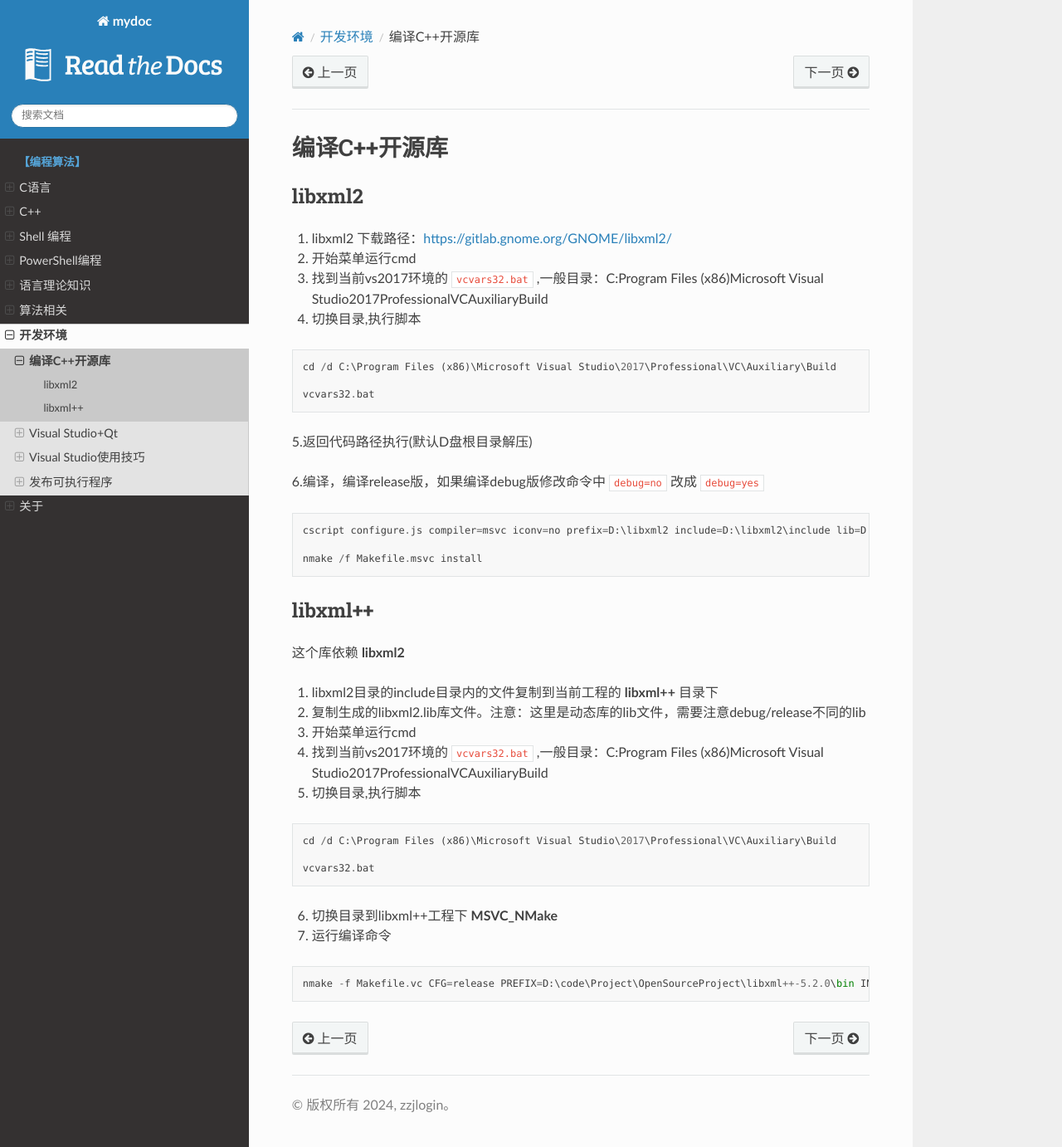
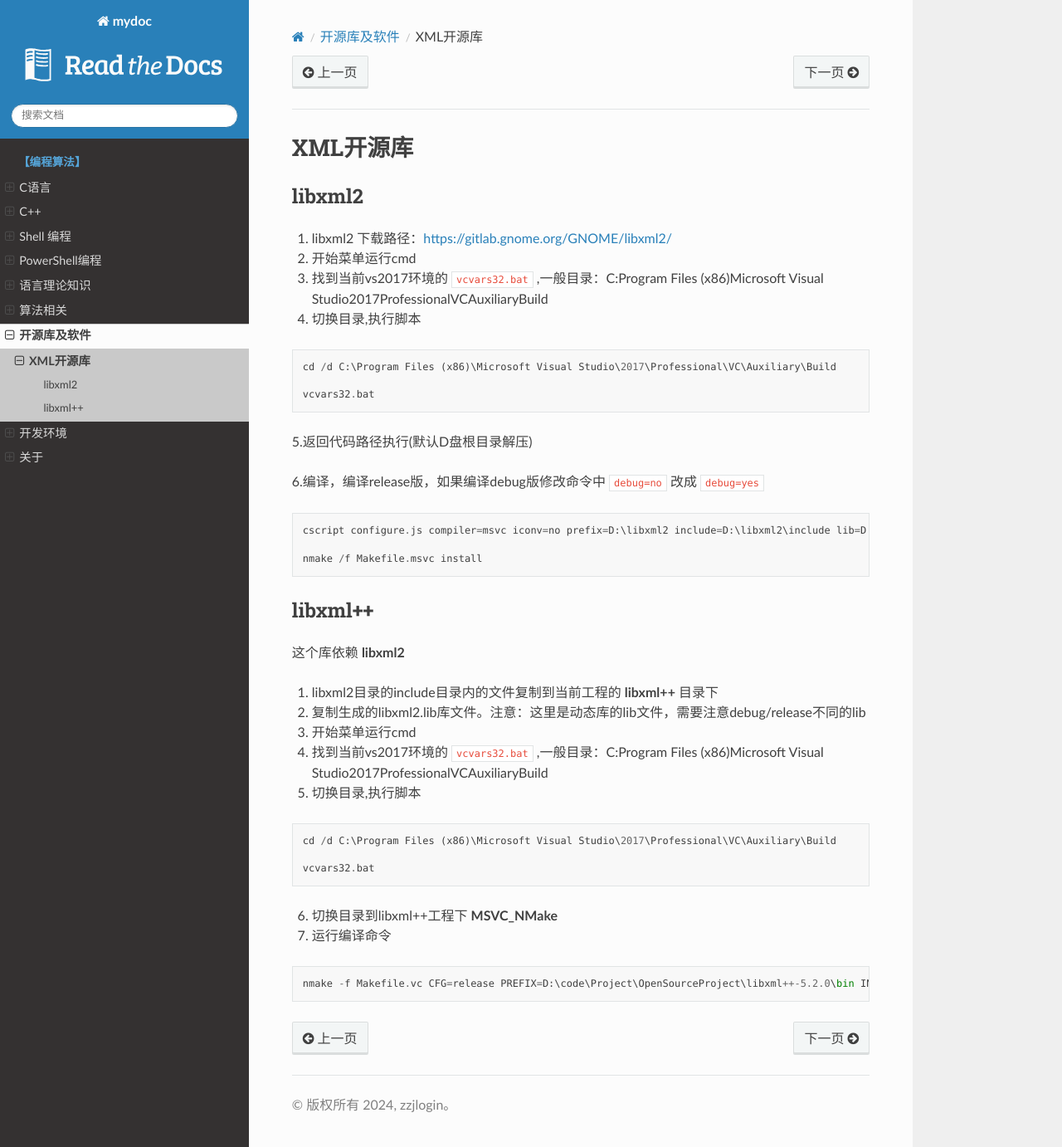
Before and after one commit to zzjlogin/ProgramDoc, a Sphinx documentation site: the page built from source/Program/opensource/0015xml.rst, in a window 1280 px wide and 1382 px high. Shown: the whole window at 83% size. Built offline with Sphinx 7.4.7 and the Read the Docs theme 2.0.0, drawn with Linux system fonts in a browser that asks for light colours; pages that are not in the unit, such as notebooks, are missing from menus.

Commit message:
[摘要]:更新 [模块]:开源库模块添加

```diff
--- /dev/null
+++ b/source/Program/20libs.rst
@@ -0,0 +1,11 @@
+.. _program_opensource:
+
+======================================================================================================================================================
+开源库及软件
+======================================================================================================================================================
+
+.. toctree::
+   :maxdepth: 2
+   :glob:
+
+   opensource/*
--- a/source/Program/Dev/0015openproject.rst
+++ b/source/Program/opensource/0015xml.rst
@@ -1,9 +1,7 @@
 
 
-.. _program_openproject_build:
-
 ======================================================================================================================================================
-编译C++开源库
+XML开源库
 ======================================================================================================================================================
 
 
```
